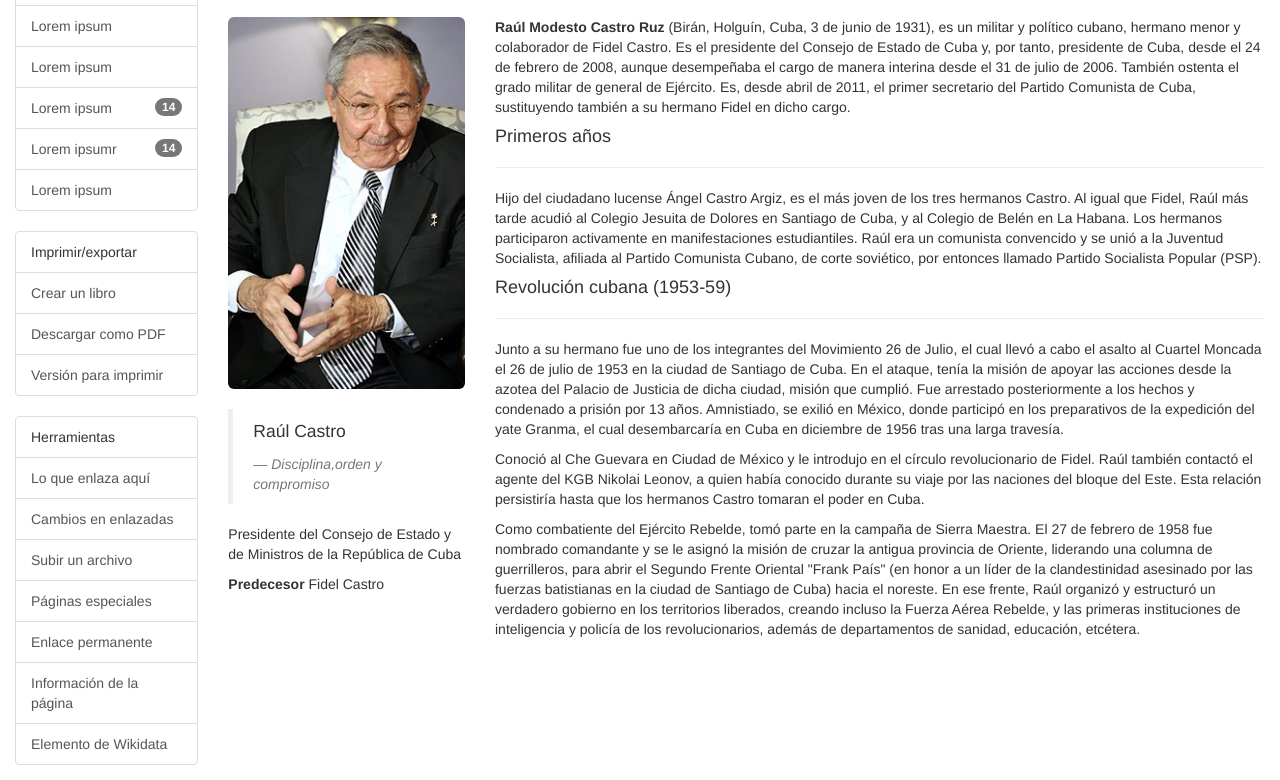
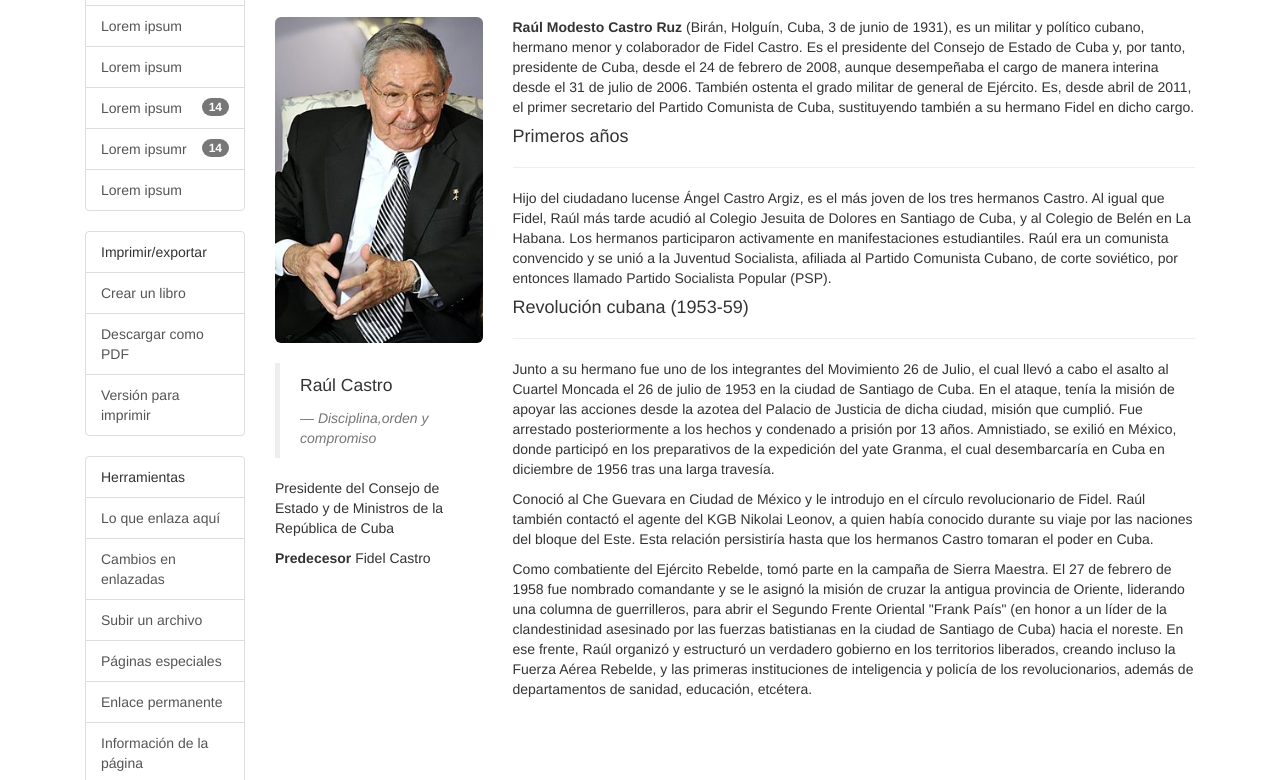
Before and after one commit to jcmacias/wiki, a plain HTML site: page index.html in a window 1280 px wide. Shown: the part 149-929 px from the top of the page. Drawn offline with nearby package versions, Linux system fonts and the light colour scheme.

Commit message:
mejor agrupado contenido

```diff
--- a/index.html
+++ b/index.html
@@ -45,10 +45,11 @@
           </form>
         </div>
       </div>
-    </nav>
+
 </nav>
 </header>
-<div class="side-menu col-md-2">
+<div class="container">
+    <div class="side-menu col-md-2">
 
     <div class="list-group">
         <span href="#" class="list-group-item">
@@ -150,6 +151,8 @@
             <p>Conoció al Che Guevara en Ciudad de México y le introdujo en el círculo revolucionario de Fidel. Raúl también contactó el agente del KGB Nikolai Leonov, a quien había conocido durante su viaje por las naciones del bloque del Este. Esta relación persistiría hasta que los hermanos Castro tomaran el poder en Cuba.</p>
             <p>Como combatiente del Ejército Rebelde, tomó parte en la campaña de Sierra Maestra. El 27 de febrero de 1958 fue nombrado comandante y se le asignó la misión de cruzar la antigua provincia de Oriente, liderando una columna de guerrilleros, para abrir el Segundo Frente Oriental "Frank País" (en honor a un líder de la clandestinidad asesinado por las fuerzas batistianas en la ciudad de Santiago de Cuba) hacia el noreste. En ese frente, Raúl organizó y estructuró un verdadero gobierno en los territorios liberados, creando incluso la Fuerza Aérea Rebelde, y las primeras instituciones de inteligencia y policía de los revolucionarios, además de departamentos de sanidad, educación, etcétera.</p>
         </div>
+</div>
+
 
 
 </div>
```
